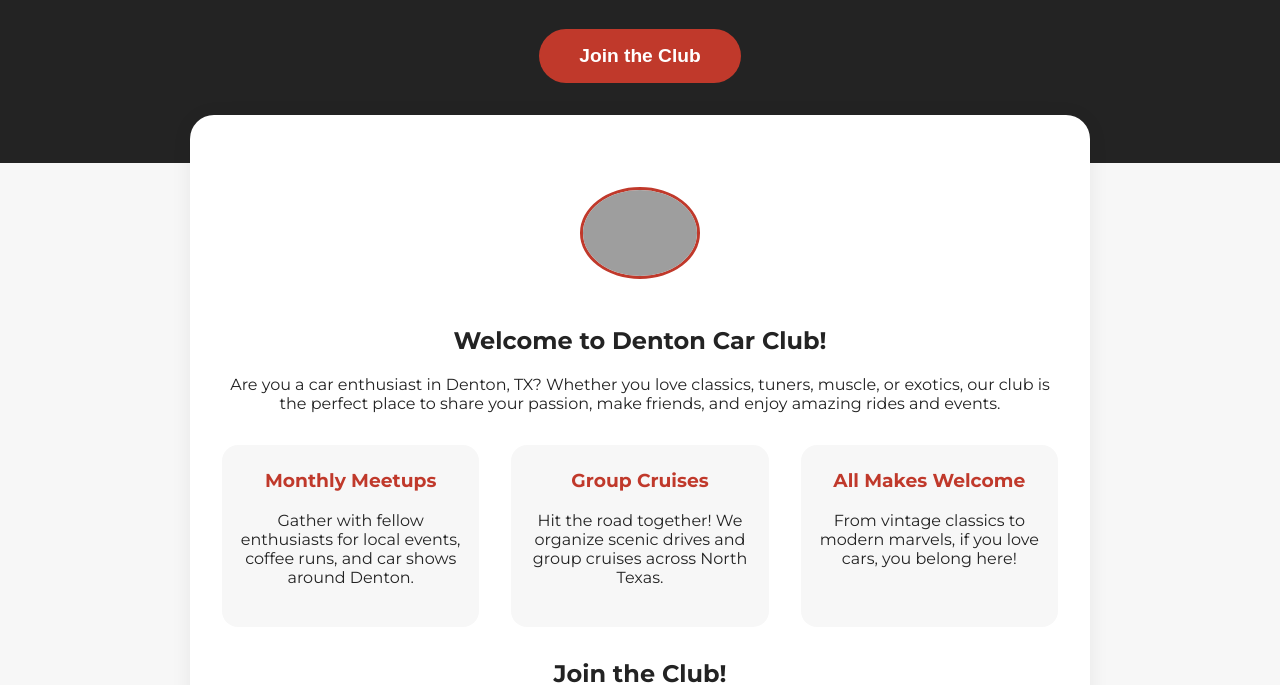
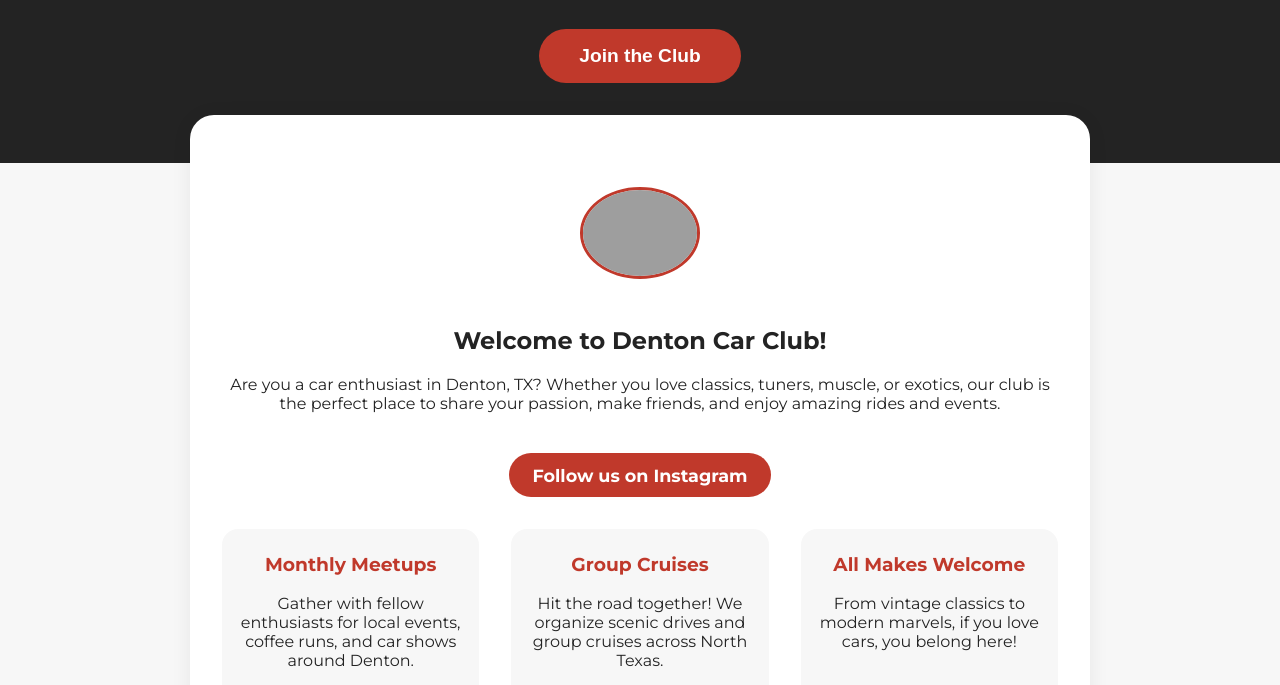
Before and after one commit to dentoncarclub-dotcom/dentoncarclub-dotcom.github.io, a plain HTML site: page index.html in a window 1280 px wide. Shown: the part 140-825 px from the top of the page. Drawn offline with Linux system fonts and the light colour scheme; grey boxes are pictures that could not be loaded.

Commit message:
Update index.html

```diff
--- a/index.html
+++ b/index.html
@@ -78,6 +78,21 @@
       border-radius: 50%;
       border: 3px solid var(--primary);
     }
+    .instagram-link {
+      display: inline-block;
+      margin: 1.5rem auto 0 auto;
+      padding: 0.7rem 1.5rem;
+      background: #c0392b;
+      color: #fff;
+      border-radius: 2rem;
+      text-decoration: none;
+      font-weight: 700;
+      font-size: 1.1rem;
+      transition: background 0.2s;
+    }
+    .instagram-link:hover {
+      background: #a93226;
+    }
     footer {
       margin-top: 3rem;
       text-align: center;
@@ -106,6 +121,9 @@
       <p>
         Are you a car enthusiast in Denton, TX? Whether you love classics, tuners, muscle, or exotics, our club is the perfect place to share your passion, make friends, and enjoy amazing rides and events.
       </p>
+      <a href="https://instagram.com/dentoncarclub" target="_blank" rel="noopener" class="instagram-link">
+        Follow us on Instagram
+      </a>
     </div>
     <div class="features">
       <div class="feature">
```
